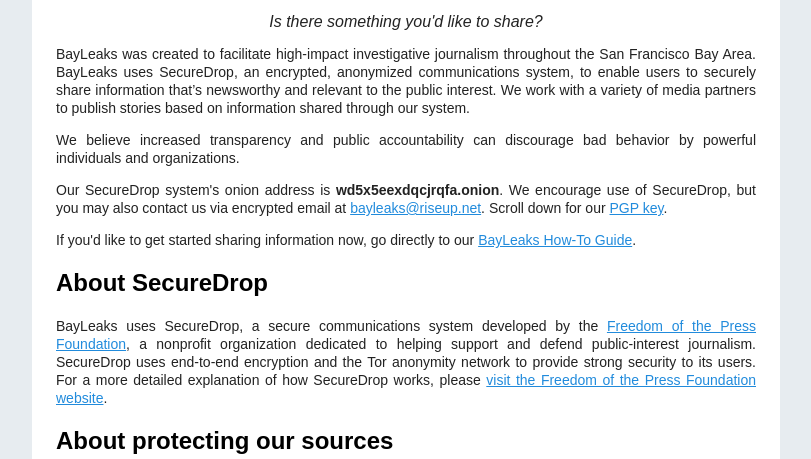
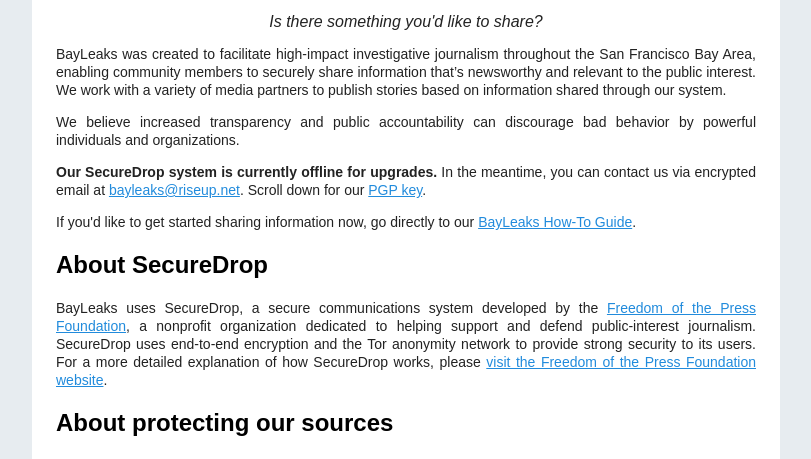
Before and after one commit to pemulis/bayleaks, a plain HTML site: page index.html in a window 1280 px wide. Shown: the part 310-769 px from the top of the page, without its empty margins (234-1045 px from the left). Drawn offline with Linux system fonts and the light colour scheme.

Commit message:
note that securedrop is offline for upgrades

```diff
--- a/index.html
+++ b/index.html
@@ -16,11 +16,11 @@
 <h1>Welcome to BayLeaks</h1>
 <p id='tagline'>Is there something you'd like to share?</p>
 
-<p>BayLeaks was created to facilitate high-impact investigative journalism throughout the San Francisco Bay Area. BayLeaks uses SecureDrop, an encrypted, anonymized communications system, to enable users to securely share information that’s newsworthy and relevant to the public interest. We work with a variety of media partners to publish stories based on information shared through our system.</p>
+<p>BayLeaks was created to facilitate high-impact investigative journalism throughout the San Francisco Bay Area, enabling community members to securely share information that’s newsworthy and relevant to the public interest. We work with a variety of media partners to publish stories based on information shared through our system.</p>
 
 <p>We believe increased transparency and public accountability can discourage bad behavior by powerful individuals and organizations.</p>
 
-<p>Our SecureDrop system's onion address is <strong>wd5x5eexdqcjrqfa.onion</strong>. We encourage use of SecureDrop, but you may also contact us via encrypted email at <a href='mailto:bayleaks@riseup.net'>bayleaks@riseup.net</a>. Scroll down for our <a href='#gpg-key'>PGP key</a>.</p>
+<p><strong>Our SecureDrop system is currently offline for upgrades.</strong> In the meantime, you can contact us via encrypted email at <a href='mailto:bayleaks@riseup.net'>bayleaks@riseup.net</a>. Scroll down for our <a href='#gpg-key'>PGP key</a>.</p>
 
 <p>If you'd like to get started sharing information now, go directly to our <a href="#how-to">BayLeaks How-To Guide</a>.</p>
 
@@ -58,7 +58,7 @@
 </section>
 
 <h2>Sending encrypted email</h2>
-<p>We strongly encourage you to use our SecureDrop system, but if you'd prefer to email us instead, you can send an encrypted email to the BayLeaks team at <a href='mailto:bayleaks@riseup.net'>bayleaks@riseup.net</a>. Scroll down for our PGP key.</p>
+<p>If you'd like to contact us by email, you can send an encrypted email to the BayLeaks team at <a href='mailto:bayleaks@riseup.net'>bayleaks@riseup.net</a>. Scroll down for our PGP key.</p>
 
 <pre id='gpg-key'>
 -----BEGIN PGP PUBLIC KEY BLOCK-----
```
